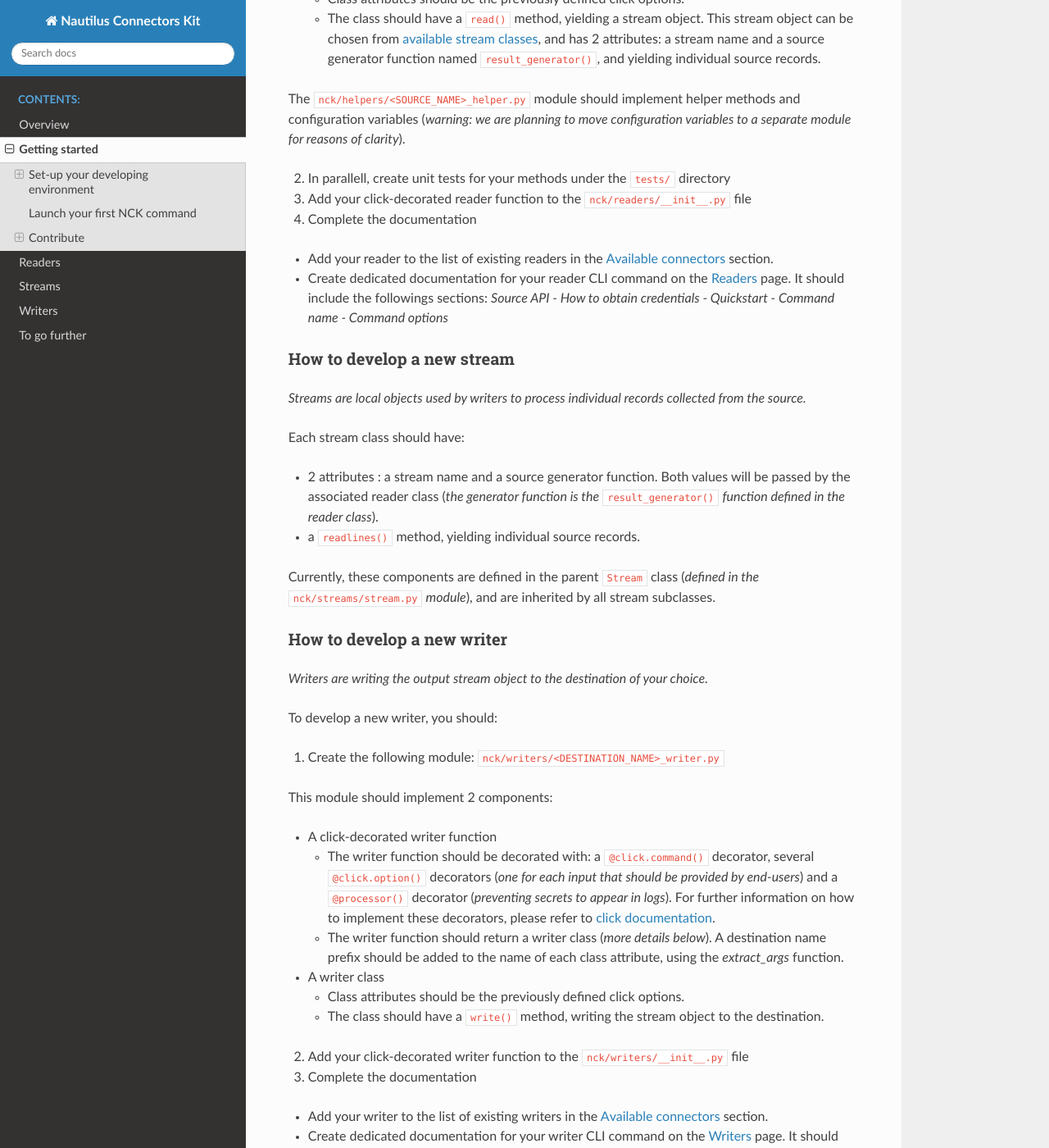
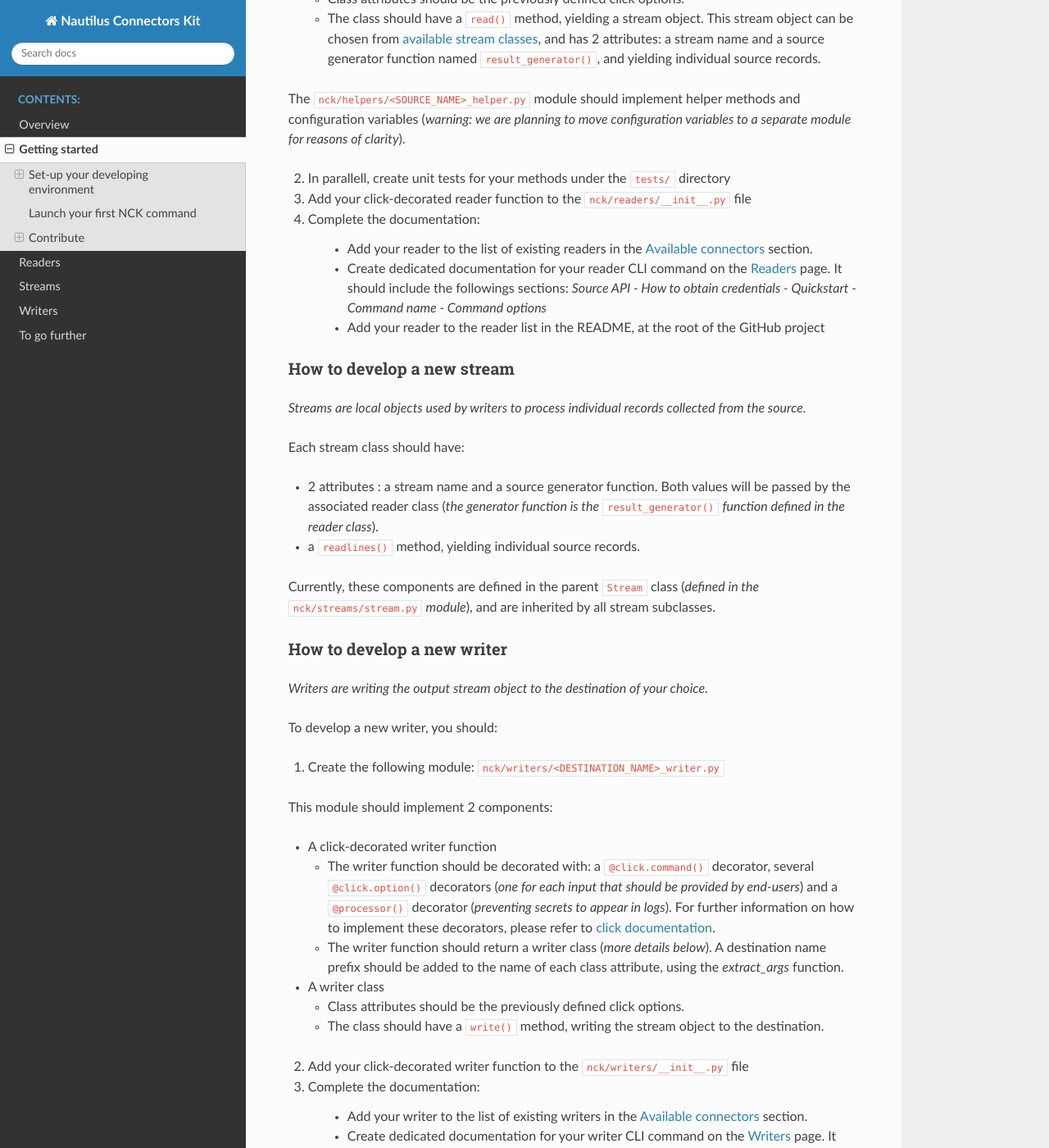
Before and after one commit to artefactory/artefactory-connectors-kit, a Sphinx documentation site: the page built from docs/source/getting_started.rst, in a window 1280 px wide and 1400 px high, scrolled down 4137 px. Shown: the whole window at 82% size. Built offline with Sphinx 7.4.7 and the Read the Docs theme 2.0.0, drawn with Linux system fonts in a browser that asks for light colours; some of the changed text lies outside the part shown.

Commit message:
modifying sphinx documentation

```diff
--- a/docs/source/getting_started.rst
+++ b/docs/source/getting_started.rst
@@ -189,10 +189,11 @@ The ``nck/helpers/<SOURCE_NAME>_helper.py`` module should implement helper metho
 
 3. Add your click-decorated reader function to the ``nck/readers/__init__.py`` file
 
-4. Complete the documentation
+4. Complete the documentation:
 
-- Add your reader to the list of existing readers in the :ref:`overview:Available Connectors` section.
-- Create dedicated documentation for your reader CLI command on the :ref:`readers:Readers` page. It should include the followings sections: *Source API - How to obtain credentials - Quickstart - Command name - Command options*
+    - Add your reader to the list of existing readers in the :ref:`overview:Available Connectors` section.
+    - Create dedicated documentation for your reader CLI command on the :ref:`readers:Readers` page. It should include the followings sections: *Source API - How to obtain credentials - Quickstart - Command name - Command options*
+    - Add your reader to the reader list in the README, at the root of the GitHub project
 
 ---------------------------
 How to develop a new stream
@@ -231,7 +232,8 @@ This module should implement 2 components:
 
 2. Add your click-decorated writer function to the ``nck/writers/__init__.py`` file
 
-3. Complete the documentation
+3. Complete the documentation:
 
-- Add your writer to the list of existing writers in the :ref:`overview:Available Connectors` section.
-- Create dedicated documentation for your writer CLI command on the :ref:`writers:Writers` page. It should include the followings sections: *Quickstart - Command name - Command options*
+    - Add your writer to the list of existing writers in the :ref:`overview:Available Connectors` section.
+    - Create dedicated documentation for your writer CLI command on the :ref:`writers:Writers` page. It should include the followings sections: *Quickstart - Command name - Command options*
+    - Add your writer to the writer list in the README, at the root of the GitHub project
```
Also changed, not shown: README.md (+62 -26 lines).
